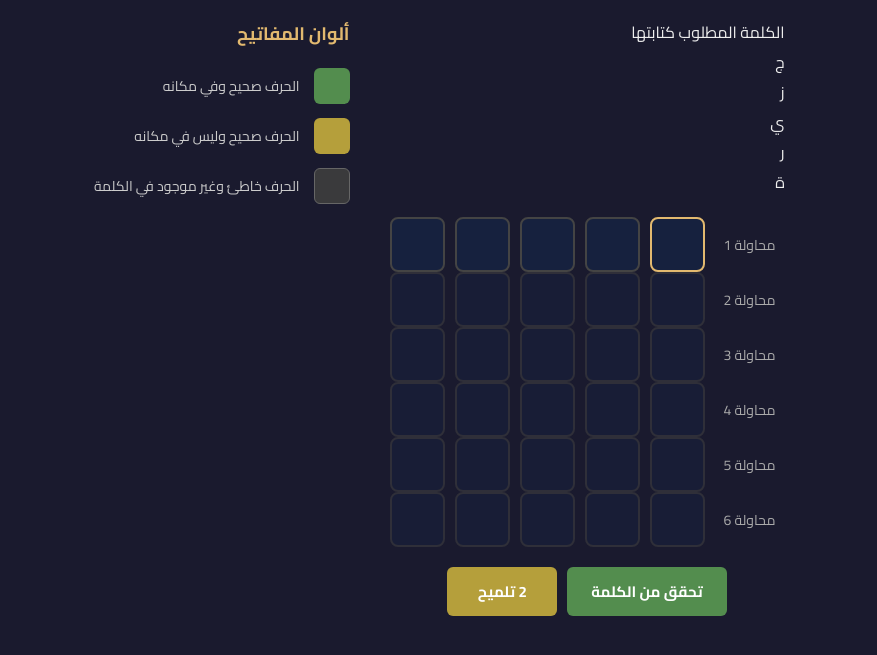
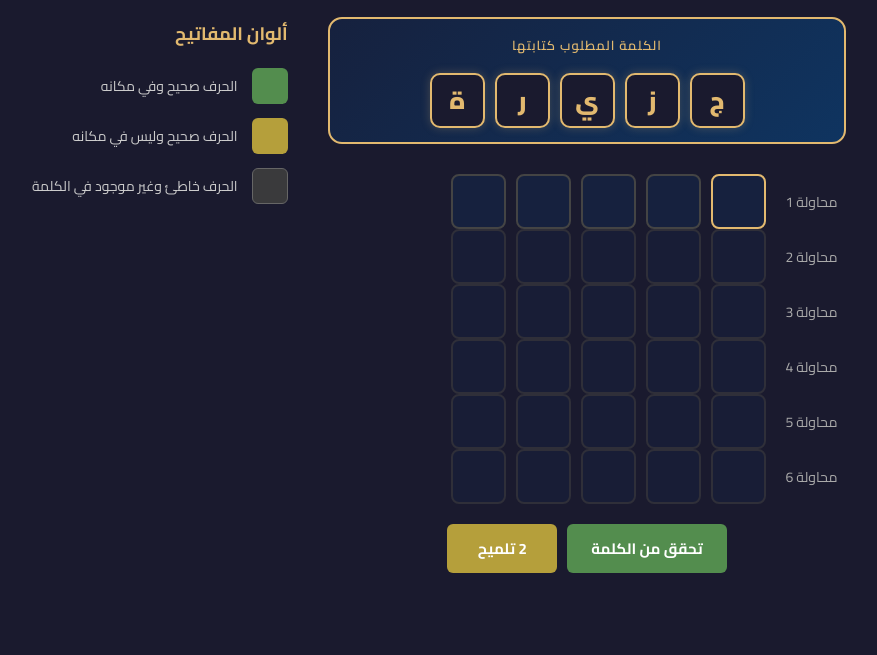
Before and after one commit to mohamedsayed62/guessGame, a plain HTML site: page index.html in a window 1280 px wide. Shown: the part 99-754 px from the top of the page, without its empty margins (203-1080 px from the left). Drawn offline with Linux system fonts and the light colour scheme.

Commit message:
Update style.css

```diff
--- a/style.css
+++ b/style.css
@@ -28,6 +28,52 @@ h1 {
   gap: 40px;
   padding: 20px;
   flex-wrap: wrap;
+}
+
+/* ── Target Word Display ── */
+.target-word-display {
+  display: flex;
+  gap: 10px;
+  justify-content: center;
+  align-items: center;
+  margin-bottom: 10px;
+  padding: 14px 20px;
+  background: linear-gradient(135deg, #16213e, #0f3460);
+  border: 2px solid #e2b96f;
+  border-radius: 14px;
+  flex-wrap: wrap;
+}
+
+.target-letter-box {
+  width: 55px;
+  height: 55px;
+  border: 2px solid #e2b96f;
+  border-radius: 10px;
+  background: #1a1a2e;
+  color: #e2b96f;
+  font-size: 24px;
+  font-family: 'Cairo', sans-serif;
+  font-weight: 900;
+  display: flex;
+  align-items: center;
+  justify-content: center;
+  box-shadow: 0 0 10px rgba(226, 185, 111, 0.25);
+  animation: popIn 0.4s ease backwards;
+}
+
+.target-label {
+  width: 100%;
+  text-align: center;
+  font-size: 13px;
+  color: #e2b96f;
+  font-weight: 600;
+  margin-bottom: 6px;
+  letter-spacing: 1px;
+}
+
+@keyframes popIn {
+  from { transform: scale(0.5); opacity: 0; }
+  to   { transform: scale(1);   opacity: 1; }
 }
 
 /* ── Left panel: inputs + buttons ── */
@@ -283,6 +329,12 @@ h1 {
       min-width: unset;
       max-width: 315px;
   }
+
+  .target-letter-box {
+    width: 48px;
+    height: 48px;
+    font-size: 20px;
+  }
 }
 
 /* Mobile: tighter layout, smaller boxes */
@@ -349,6 +401,12 @@ h1 {
   .win-overlay p {
     font-size: 1rem;
   }
+
+  .target-letter-box {
+    width: 44px;
+    height: 44px;
+    font-size: 18px;
+  }
 }
 
 /* Very small screens (320px) */
@@ -363,4 +421,10 @@ h1 {
     min-width: 38px;
     font-size: 14px;
   }
+
+  .target-letter-box {
+    width: 40px;
+    height: 40px;
+    font-size: 16px;
+  }
 }
```
